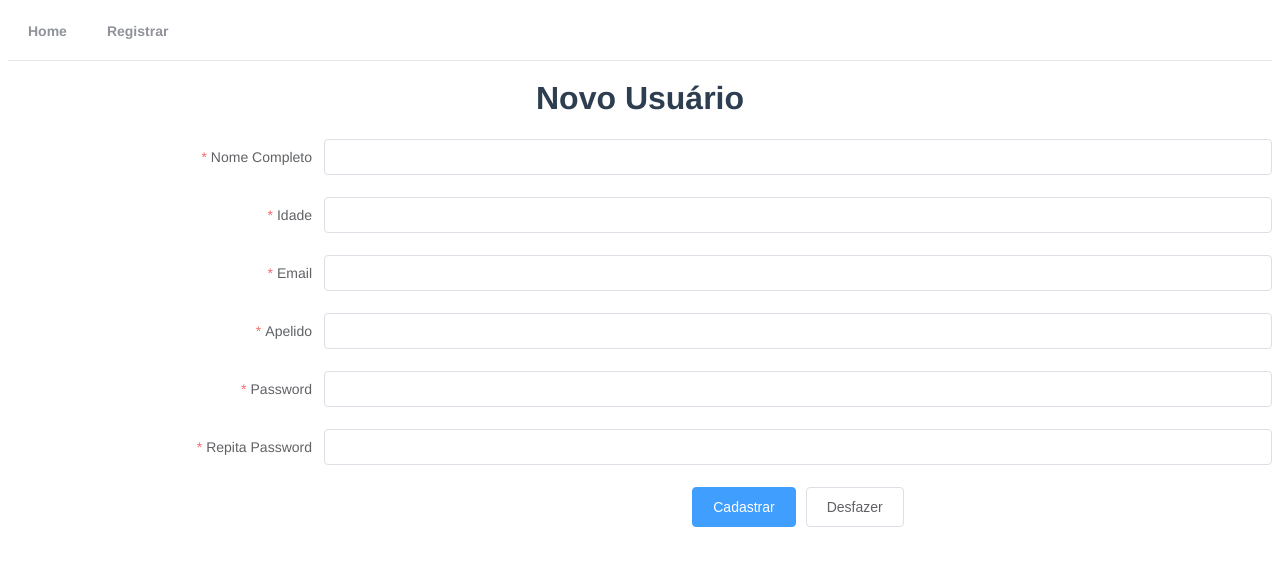
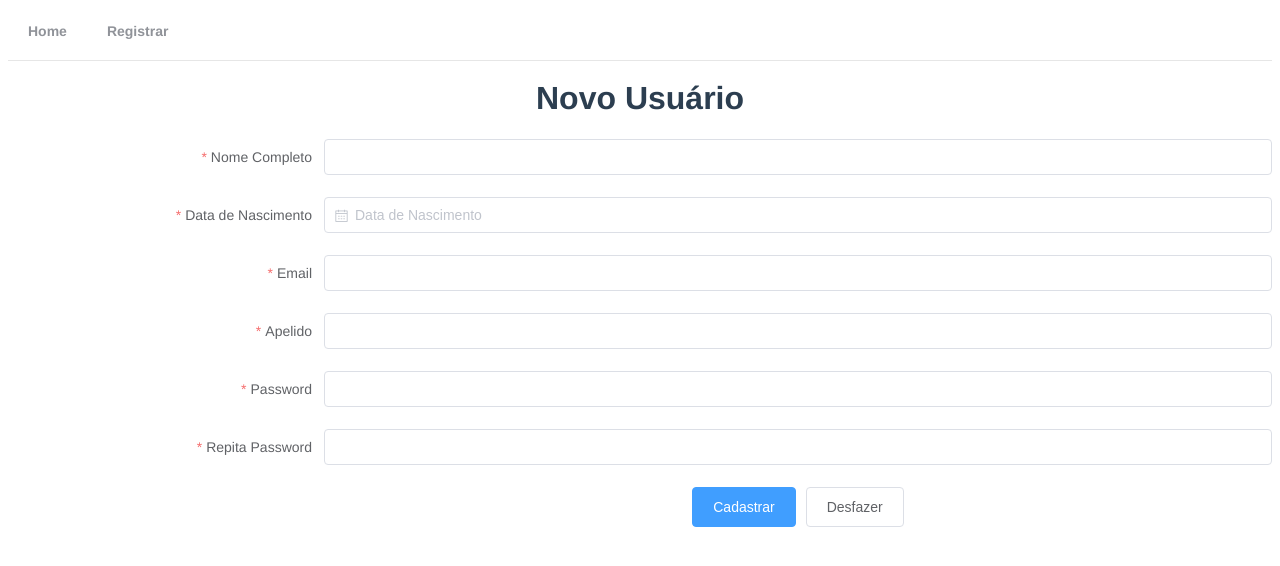
Before and after one commit to ThyagoMac/webapp-user, a Vue app: page /createaccount in a window 1280 px wide. Shown: the top 566 px of the page. Built offline with nearby package versions, Linux system fonts and the light colour scheme.

Commit message:
Finished!!! \o/

```diff
--- a/src/components/create-account/CreateAccount.vue
+++ b/src/components/create-account/CreateAccount.vue
@@ -5,8 +5,19 @@
             <el-form-item label="Nome Completo" prop="name">
                 <el-input v-model="ruleForm.name" ></el-input>
             </el-form-item>
-            <el-form-item label="Idade" prop="age">
-                <el-input v-model.number="ruleForm.age"></el-input>
+            <el-form-item label="Data de Nascimento" prop="age">
+
+                <el-date-picker
+                style="width: 100%"
+                v-model="ruleForm.age"
+                type="date"
+                placeholder="Data de Nascimento"
+                format="dd/MM/yyyy"
+                value-format="dd-MM-yyyy"
+                :picker-options="pickerOptions"
+                :default-value="checkDate">
+                </el-date-picker>
+
             </el-form-item>
             <el-form-item label="Email" prop="email">
                 <el-input v-model="ruleForm.email"></el-input>
@@ -37,9 +48,10 @@ import UserService from '../../domain/user/UserService.js';
             if (!value) {
                 return callback(new Error('Nome obrigatório'));
             }else {
-                let noLetters = /^[A-Za-z]+$/;
+                //let noLetters = /^[A-Za-z]+$/;
+                let noLetters = /^([A-Z]+[a-z]+\s)*[A-Z]+[a-z]+$/;
 
-                let validName = value.match(noLetters);
+                let validName = !value.match(noLetters);
 
                 if(validName){
                     callback(new Error('Nome possui caracteres inválidos OU falta o sobre nome'));
@@ -50,10 +62,40 @@ import UserService from '../../domain/user/UserService.js';
         };
         var checkAge = (rule, value, callback) => {
             if (!value) {
-                return callback(new Error('Idade obrigatória'));
+                return callback(new Error('Data de Nascimento obrigatória'));
+            } else {
+                callback();
             }
+            }
+            /*
             setTimeout(() => {
-                if (!Number.isInteger(value)) {
+                let toDay = new Date().toDateString();
+                let tempDate = new Date(value);
+                console.log(tempDate);
+
+                console.log(toDay);
+                if(toDay<=value){
+                    return callback(new Error('Data de Nascimento inválida'));
+                }
+                /*
+                var toDay = new Date().toDateString();
+                var data2 = new Date('07/04/2017').toDateString();
+
+                console.log(hoje)
+                console.log(data2)
+
+                if (hoje > data2) {
+                console.log('Hoje é maior que data2')
+                } else if (hoje == data2) {
+                console.log('Hoje é igual a data2')
+                } else {
+                console.log('Hoje é menor que data2')
+                }
+                */
+
+
+
+                /* if (!Number.isInteger(value)) {
                     callback(new Error('Apenas números'));
                 } else {
                     if (value < 18) {
@@ -61,9 +103,9 @@ import UserService from '../../domain/user/UserService.js';
                     } else {
                     callback();
                     }
-                }
-            }, 1000);
-        };
+                } */
+        /*     }, 1000);
+        }; */
         var validatePass = (rule, value, callback) => {
             let lowerCase = new RegExp(/[a-z]/i);
             let upperCase = new RegExp("[A-Z]");
@@ -109,6 +151,7 @@ import UserService from '../../domain/user/UserService.js';
             checkPass: '',
             registerDate: ''
         },
+        checkDate: {},
         id: this.$route.params.id ,
         users: [],
         rules: {
@@ -131,7 +174,15 @@ import UserService from '../../domain/user/UserService.js';
             checkPass: [
                 { required: true, validator: validatePass2, trigger: 'blur' }
             ],
-        }
+        },
+        pickerOptions: {
+          disabledDate(time) {
+            let date = new Date();
+            date.setTime(date.getTime() - 3600 * 1000 * 24 * 7 * 939)
+            return time.getTime() > date;
+          }
+        },
+
       };
     },
     methods: {
@@ -176,6 +227,10 @@ import UserService from '../../domain/user/UserService.js';
       }
     },
     created() {
+
+        this.checkDate = new Date();
+        this.checkDate.setTime(this.checkDate.getTime() - 3600 * 1000 * 24 * 7 * 939)
+
         this.service = new UserService();
 
         if(this.id){
--- a/src/components/home/Home.vue
+++ b/src/components/home/Home.vue
@@ -1,26 +1,32 @@
 <template>
     <div>
         <h1>Lista de Usuários</h1>
+
         <hr>
         <el-table :data="users" style="width: 95%; margin: auto" >
 
             <el-table-column
+                sortable
                 prop="registerDate"
                 label="Inscrito em">
             </el-table-column>
             <el-table-column
+                sortable
                 prop="name"
                 label="Nome">
             </el-table-column>
             <el-table-column
+                sortable
                 prop="age"
-                    label="Idade">
+                label="Nascido Em">
             </el-table-column>
             <el-table-column
+                sortable
                 prop="email"
                 label="Email">
             </el-table-column>
             <el-table-column
+                sortable
                 prop="login"
                 label="Conta">
             </el-table-column>
@@ -41,7 +47,8 @@
             <el-table-column
             fixed="right"
             label="Deletar"
-                width="70">
+            width="70"
+            :formatter="formatter">
                 <template slot-scope="scope">
                     <el-button type="danger" icon="el-icon-delete" circle
                         @click.native.prevent="deleteUser(scope.$index, users)">
@@ -65,7 +72,24 @@ export default {
 
     data() {
         return {
-            users: []
+            users: [],
+            tableData: [{
+            date: '2016-05-03',
+            name: 'zom',
+            address: 'No. 189, Grove St, Los Angeles'
+            }, {
+            date: '2016-05-02',
+            name: 'aom',
+            address: 'No. 189, Grove St, Los Angeles'
+            }, {
+            date: '2016-05-04',
+            name: 'com',
+            address: 'No. 189, Grove St, Los Angeles'
+            }, {
+            date: '2016-05-01',
+            name: 'bom',
+            address: 'No. 189, Grove St, Los Angeles'
+            }]
         }
     },
     computed: {
@@ -104,6 +128,9 @@ export default {
             this.$router.push({
                 name: 'altera', params: { id: index }
             });
+        },
+        formatter(row) {
+        return row.address;
         }
     },
     created() {
```
Lines whose indentation alone changed are shown as unchanged.
